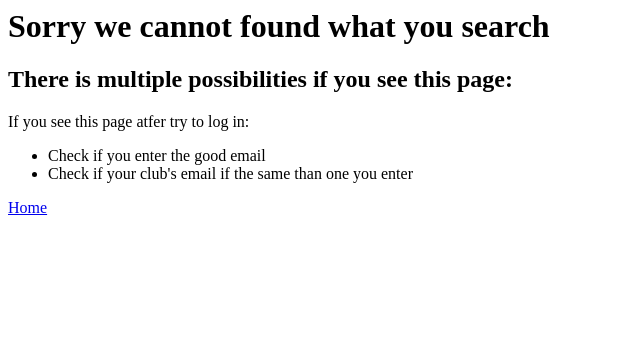
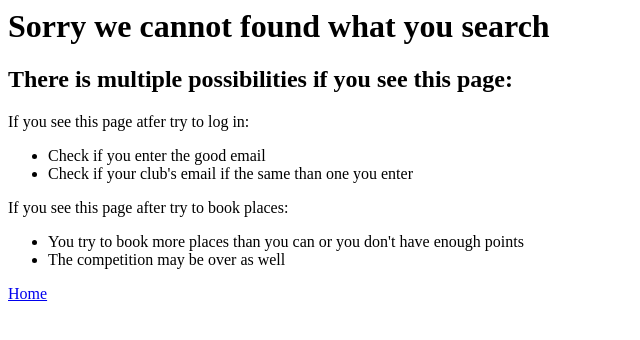
Before and after one commit to Luc-Aka-Evy/Gudlift, a Flask app: template templates/500.html in a window 1280 px wide. Shown: the top 340 px of the page, without its empty margins (0-640 px from the left). Run offline with Flask 2, Linux system fonts and the light colour scheme; the template is opened without the code that fills it, so the values that code supplies are empty.

Commit message:
add date print in welcome html

```diff
--- a/templates/500.html
+++ b/templates/500.html
@@ -12,6 +12,11 @@
         <li>Check if you enter the good email</li>
         <li>Check if your club's email if the same than one you enter</li>
     </ul></p>
+    <p>If you see this page after try to book places:<br>
+    <ul>
+        <li>You try to book more places than you can or you don't have enough points</li>
+        <li>The competition may be over as well</li>
+    </ul></p>
     <a href="{{url_for('index')}}">Home</a>
 </body>
 </html>
--- a/templates/welcome.html
+++ b/templates/welcome.html
@@ -6,7 +6,7 @@
 </head>
 <body>
         <h2>Welcome, {{club['email']}} </h2><a href="{{url_for('pointsDisplay')}}">Points Display Board</a> <a href="{{url_for('logout')}}">Logout</a>
-
+    Date: {{datetime}}
     {% with messages = get_flashed_messages()%}
     {% if messages %}
         <ul>
```
